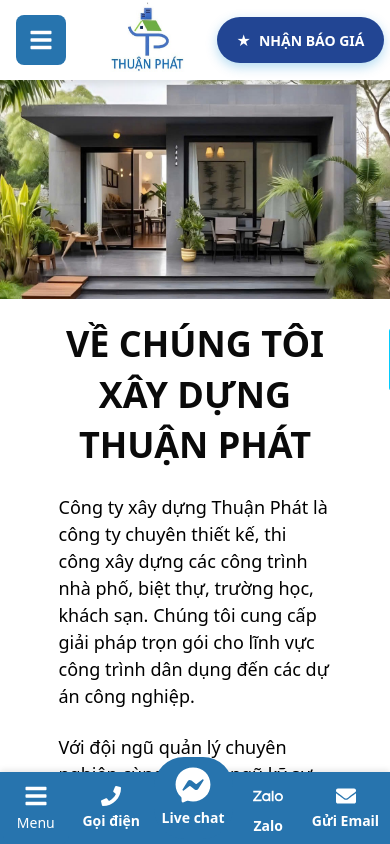
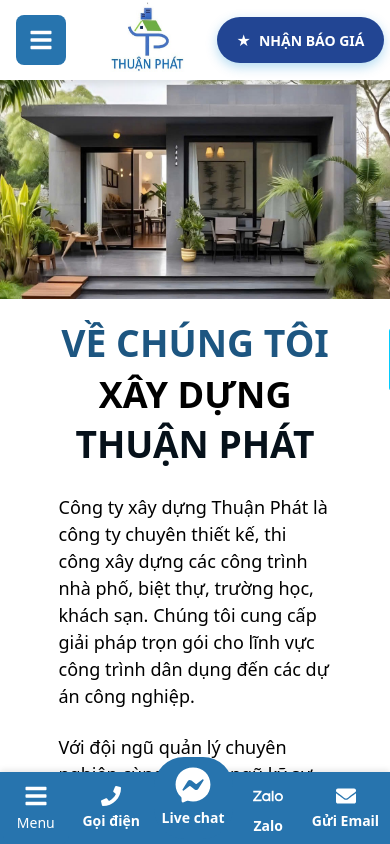
Before and after one commit to zann1999/xaydung, a React (Vite) app: page / in a window 390 px wide. Shown: the top 844 px of the page. Built offline with nearby package versions, Linux system fonts and the light colour scheme.

Commit message:
Cập nhật giao diện responsive và hiệu ứng màu chữ

```diff
--- a/src/App.css
+++ b/src/App.css
@@ -1081,7 +1081,13 @@ div {
 .logo_mobile {
   display: none;
 }
+.bottom-nav {
+  display: none;
+}
 @media (max-width: 1312px) {
+  .bottom-nav {
+    display: none;
+  }
   .gioithieu {
     h2 {
       max-width: 560px;
@@ -1187,6 +1193,9 @@ div {
     a {
     }
   }
+  .bottom-nav {
+    display: none;
+  }
 }
 @media (max-width: 800px) {
   .nav_sub {
@@ -1235,7 +1244,7 @@ div {
     .vertical-line {
       left: 300px;
       top: -10px;
-      width: 4px;
+      width: 8px;
     }
   }
   .img_gt_5 {
@@ -1356,9 +1365,7 @@ div {
     h2 {
       font-size: 28px;
       max-width: 240px;
-      .vertical-line {
-        left: 50px;
-      }
+
       .vct {
         margin-right: 0px;
       }
@@ -1591,6 +1598,7 @@ div {
     width: 100%;
   }
   .bottom-nav {
+    display: block;
     position: fixed;
     bottom: 0;
     left: 0;
@@ -1660,4 +1668,41 @@ div {
   .footer {
     padding-bottom: 71px;
   }
-}
+  .box_xaynha {
+    overflow-x: hidden;
+  }
+}
+
+.box {
+  animation: colorPulse 6s infinite;
+  animation-fill-mode: forwards;
+}
+
+/* Delay mỗi box để hiệu ứng lần lượt */
+.box-1 {
+  animation-delay: 0s;
+}
+
+.box-2 {
+  animation-delay: 2s;
+}
+
+.box-3 {
+  animation-delay: 4s;
+}
+
+@keyframes colorPulse {
+  0% {
+    color: black;
+  }
+  30% {
+    color: #2774ae;
+    transform: scale(1.05);
+  }
+  60% {
+    color: black;
+  }
+  100% {
+    color: black;
+  }
+}
--- a/src/line/Gioithieu.jsx
+++ b/src/line/Gioithieu.jsx
@@ -16,11 +16,12 @@ export default function Gioithieu() {
 
       <div className="gioithieu">
         <h2>
-          <span className="span_gt_1">VỀ CHÚNG TÔI</span>
+          <span className="span_gt_1 box box-1">VỀ CHÚNG TÔI</span>
           <div class="vertical-line"></div>
-          <span className="span_gt_2">XÂY DỰNG</span>{" "}
-          <span className="span_gt_3">THUẬN PHÁT</span>
+          <span className="span_gt_2 box box-2">XÂY DỰNG</span>{" "}
+          <span className="span_gt_3 box box-3">THUẬN PHÁT</span>
         </h2>
+
         <h4>
           Công ty xây dựng Thuận Phát là công ty chuyên thiết kế, thi công xây
           dựng các công trình nhà phố, biệt thự, trường học, khách sạn. Chúng
--- a/src/pages/Gioithieu.jsx
+++ b/src/pages/Gioithieu.jsx
@@ -13,9 +13,10 @@ export default function Gioithieu() {
         <div className="home_gioithieu">
           <div className="box_gt_2">
             <h2>
-              <span className="vct">VỀ CHÚNG TÔI</span>
+              <span className="vct  box box-1">VỀ CHÚNG TÔI</span>
               <div class="vertical-line"></div>
-              <span>XÂY DỰNG</span> <span>THUẬN PHÁT</span>
+              <span className="box box-2">XÂY DỰNG</span>{" "}
+              <span className="box box-3">THUẬN PHÁT</span>
             </h2>
             <img className="img_tg" src={img4} alt="" />
             <img className="img_tg" src={img5} alt="" />
```
